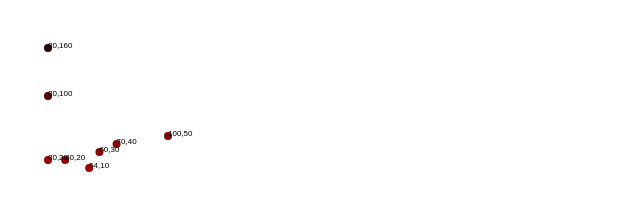
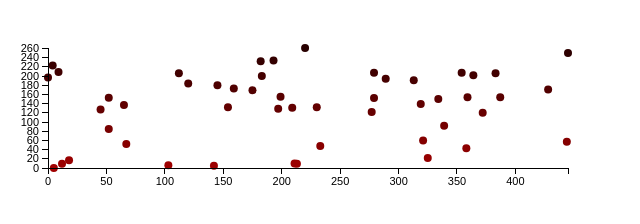
Before and after one commit to cyrus-shahrivar/cyrus-shahrivar.github.io, a plain HTML site: page index.html in a window 1280 px wide. Shown: the whole page, without its empty margins (0-640 px from the left). Drawn offline with Linux system fonts and the light colour scheme.

Commit message:
added axes with formatting, end of scott murray tutorial

```diff
--- a/index.html
+++ b/index.html
@@ -5,25 +5,35 @@
     <title>D3 Playground</title>
     <script src="d3.js" charset="utf-8"></script>
     <style>
+    .axis path,
+    .axis line {
+        fill: none;
+        stroke: black;
+        shape-rendering: crispEdges;
+    }
+
+    .axis text {
+        font-family: sans-serif;
+        font-size: 11px;
+    }
     </style>
   </head>
   <body>
     <script>
-    var w = 200,
+    var w = 600,
         h = 200;
 
     var padding = 40;
 
-    var array = [
-                [100,50],
-                [30,20],
-                [30,100],
-                [40,20],
-                [60,30],
-                [70,40],
-                [54,10],
-                [30,160]
-                ];
+    var array = [];
+    var numDataPoints = 50;
+    var xRange = Math.random() * 500;
+    var yRange = Math.random() * 500;
+    for (var i = 0; i < numDataPoints; i++) {
+        var newNumber1 = Math.round(Math.random() * xRange);
+        var newNumber2 = Math.round(Math.random() * yRange);
+        array.push([newNumber1, newNumber2]);
+    }
 
     var xScale = d3.scale.linear()
                   .domain([d3.min(array, function(d){return d[0]}),d3.max(array, function(d){return d[0]})])
@@ -52,15 +62,35 @@
                        .attr('r', 4)
                        .attr('fill', function(d,i){return 'rgb(' + yScale(d[1]) + ',0,0)'});
 
-    var text = svg.selectAll('text')
-                  .data(array)
-                  .enter()
-                  .append('text')
-                  .attr('x',function(d){return xScale(d[0])})
-                  .attr('y',function(d){return yScale(d[1])})
-                  .text(function(d){return d[0] + "," + d[1]})
-                  .style('font-family', 'sans-serif')
-                  .style('font-size', '8px')
+    // var text = svg.selectAll('text')
+    //               .data(array)
+    //               .enter()
+    //               .append('text')
+    //               .attr('x',function(d){return xScale(d[0])})
+    //               .attr('y',function(d){return yScale(d[1])})
+    //               .text(function(d){return d[0] + "," + d[1]})
+    //               .style('font-family', 'sans-serif')
+    //               .style('font-size', '8px');
+
+    var xAxis = d3.svg.axis()
+                  .scale(xScale)
+                  .orient('bottom');
+                  // .tickFormat(d3.format(".1%")); // could add format to ticks as needed
+
+    var yAxis = d3.svg.axis()
+                  .scale(yScale)
+                  .orient('left');
+
+    svg.append('g')
+       .attr('transform', 'translate(0,' + (h - padding) + ')')
+       .attr('class', 'axis')
+       .call(xAxis);
+
+    svg.append('g')
+       .attr('transform', 'translate(' + (padding) + ',0)')
+       .attr('class', 'axis')
+       .call(yAxis);
+
     </script>
   </body>
 </html>
```
